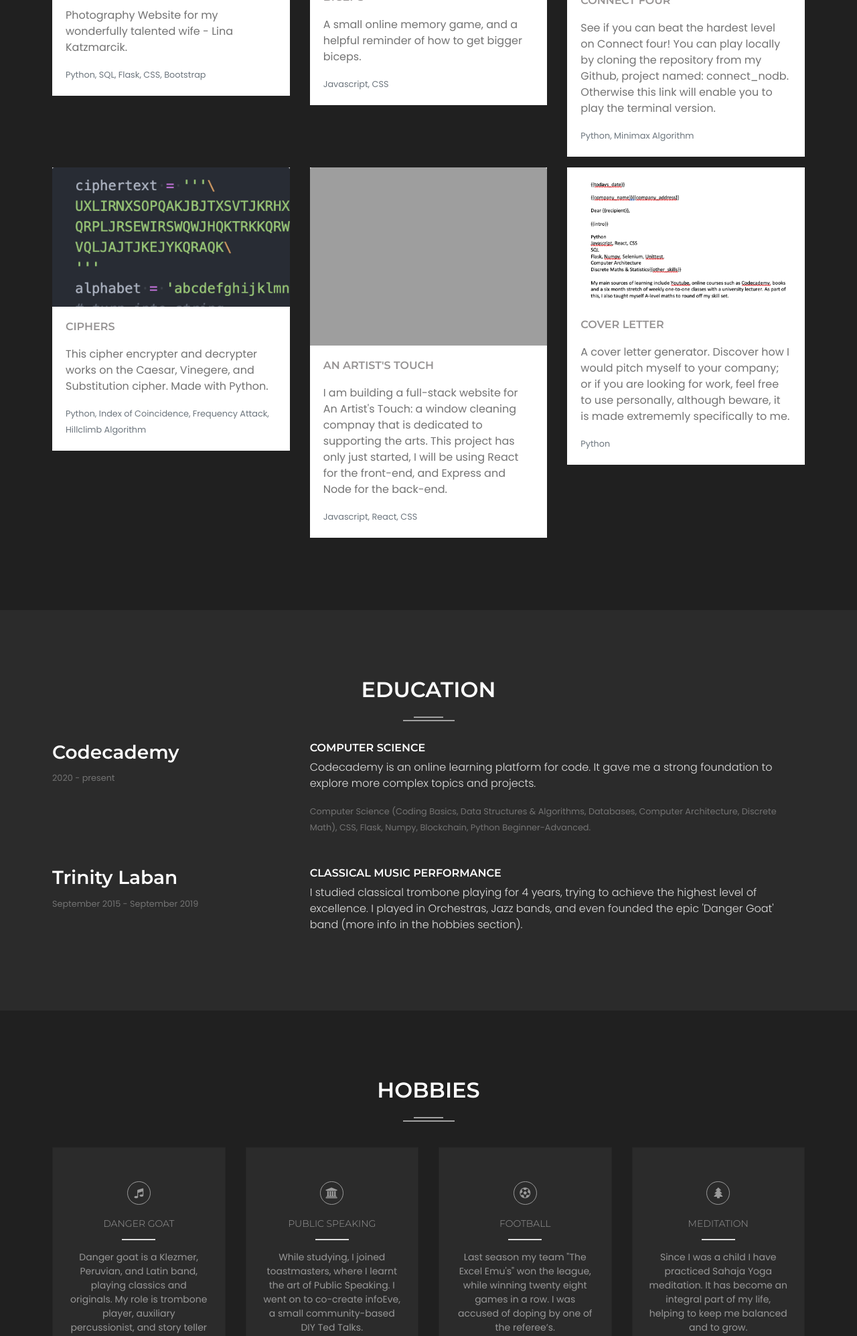
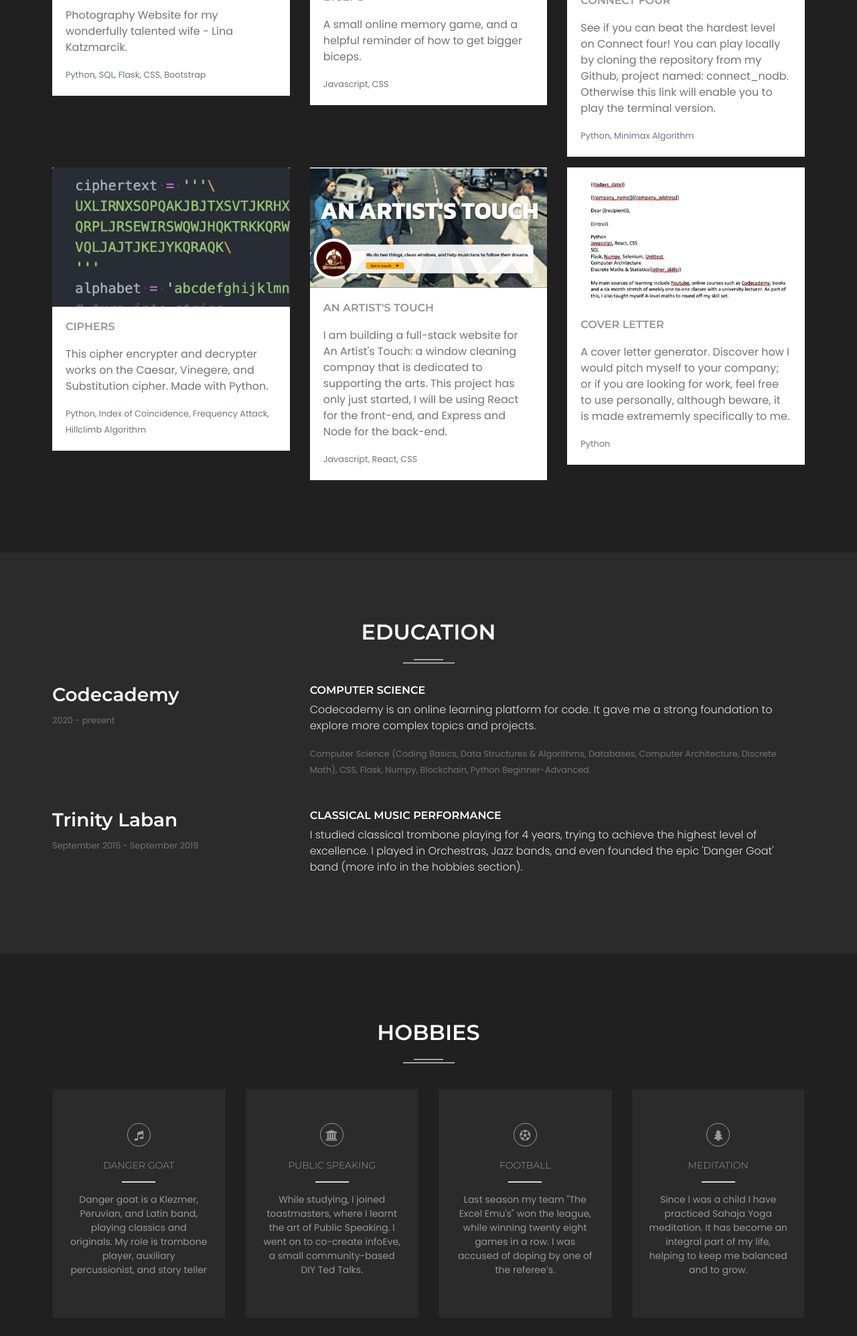
Before and after one commit to sidneysquidney/personal_portfolio, a Flask app: page / in a window 1280 px wide. Shown: the part 1685-3680 px from the top of the page at 67% size. Run offline with Flask 2, Linux system fonts and the light colour scheme; some libraries are stand-ins or nearby versions; some web fonts are replaced; grey boxes are pictures that could not be loaded.

Commit message:
spelling

```diff
--- a/templates/index.html
+++ b/templates/index.html
@@ -215,7 +215,7 @@
                     <div class="col-xs-12 col-sm-6 col-lg-4 my-2">
                         <a href='https://github.com/sidneysquidney/an_artists_touch_website' class = 'project'>
                             <div class="card">
-                                <img src="../static/windows_screenshot.png" alt="an arttist's touch website" class="card-img-top">
+                                <img src="../static/window_screenshot.png" alt="an arttist's touch website" class="card-img-top">
                                 <div class="card-body sids-card">
                                     <h4 class="card-title font-weight-bold title-font">
                                         AN ARTIST'S TOUCH
```
